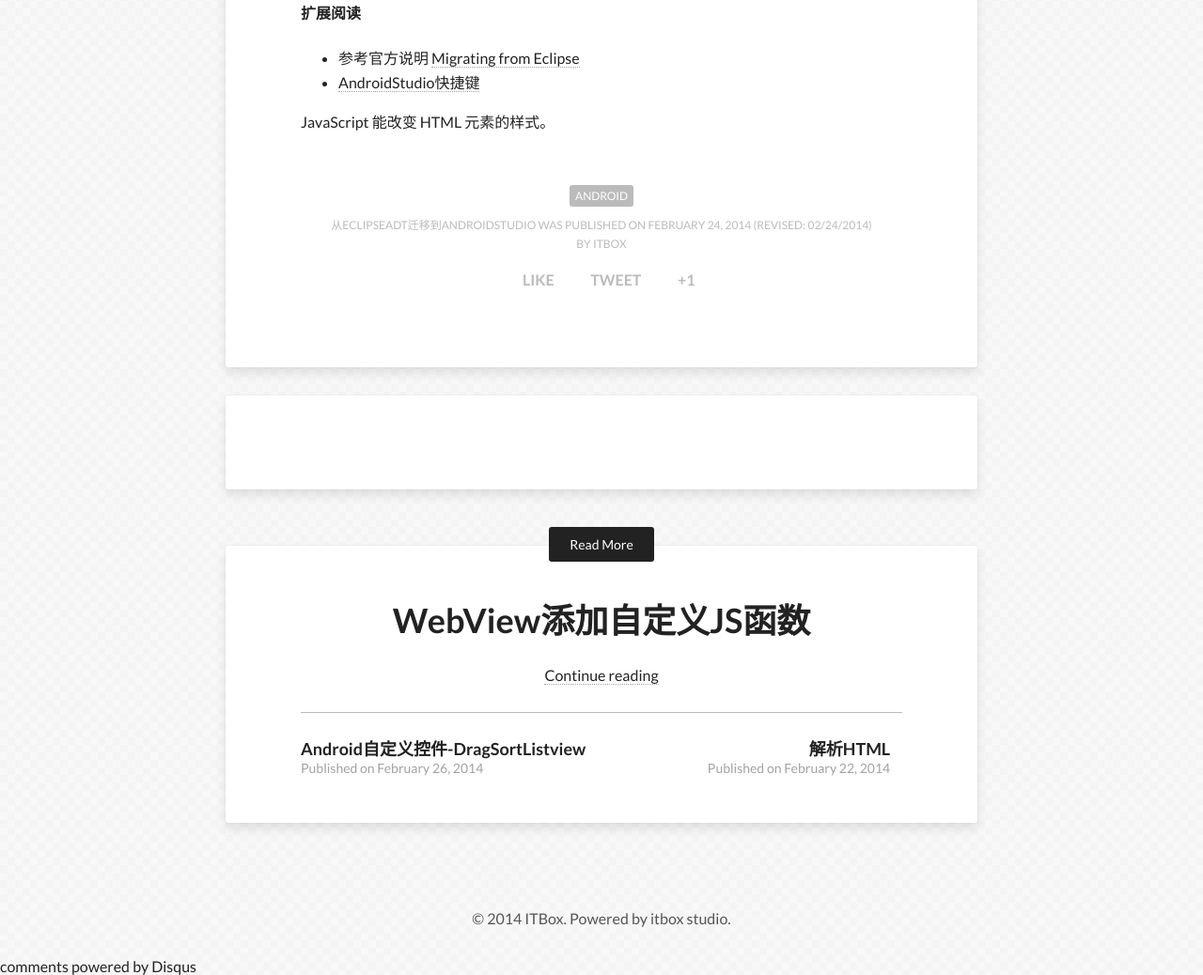
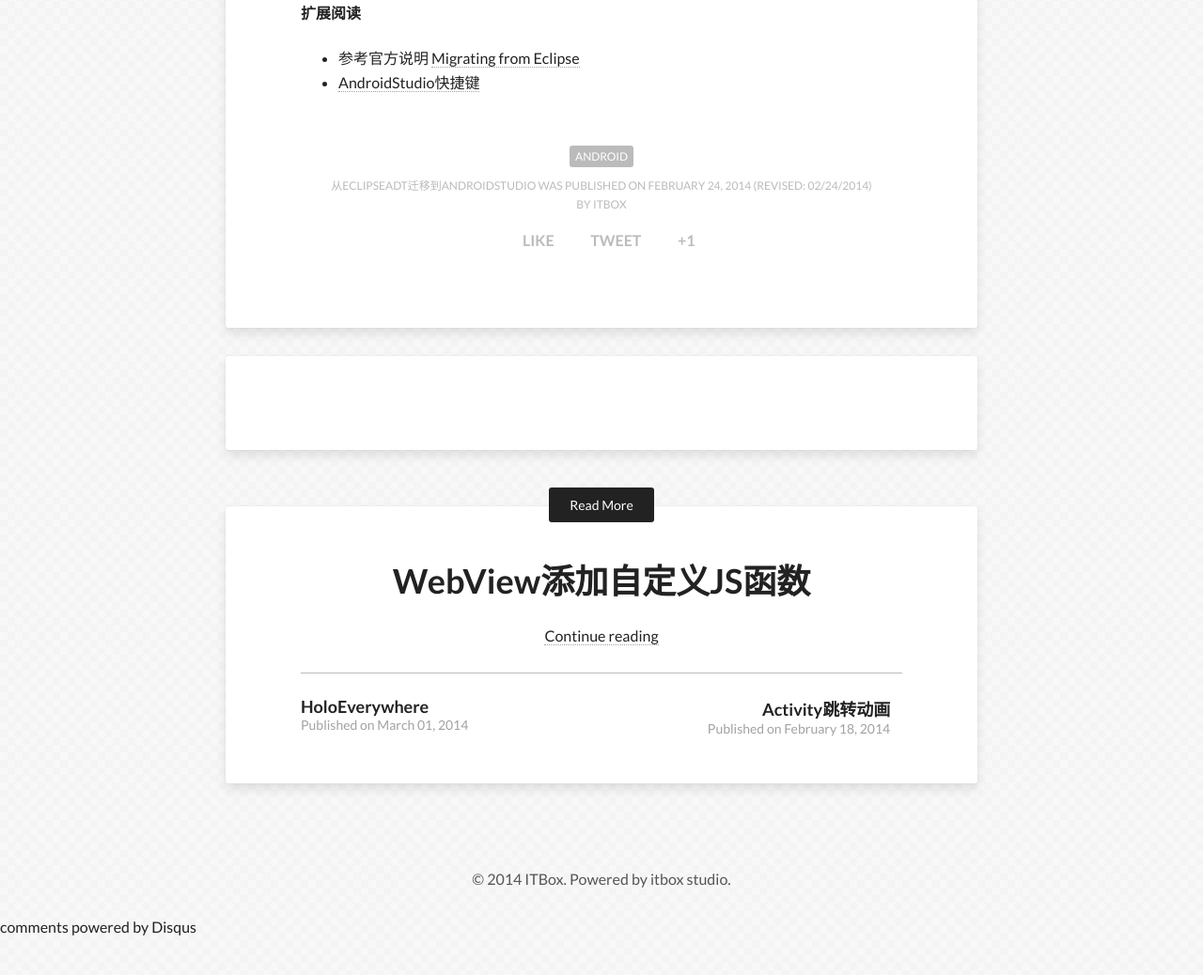
Before and after one commit to ITBox/ITBox.github.io, a Jekyll site: the page built from _posts/2014-02-24-migrating-androidstudio-from-eclipseadt.md, in a window 1280 px wide and 1400 px high, scrolled down 2677 px. Shown: the part 362-1400 px from the top of the window at 94% size. Built offline with Jekyll 4.4.1, drawn with Linux system fonts in a browser that asks for light colours; nearby versions of some CDN libraries; comment, search, counter and statistics services are not loaded; after the commit the page ends 4035 px from its top, so only the background shows below that.

Commit message:
add holoeverywhere

```diff
--- a/_posts/2014-02-24-migrating-androidstudio-from-eclipseadt.md
+++ b/_posts/2014-02-24-migrating-androidstudio-from-eclipseadt.md
@@ -43,13 +43,3 @@
 #### 扩展阅读
 * 参考官方说明 [Migrating from Eclipse](http://developer.android.com/sdk/installing/migrate.html)
 * [AndroidStudio快捷键](http://www.android-studio.org/index.php/docs/experience/142-androidstudio-shortcut-keys)
-
-<p id="demo">
-JavaScript 能改变 HTML 元素的样式。
-</p>
-
-<script>
-function myFunction()
-x=document.getElementById("demo") // 找到元素
-x.style.color="#ff0000";          // 改变样式
-</script>
```
Also changed, not shown: other parts of _posts/2014-02-24-migrating-androidstudio-from-eclipseadt.md (+1 -1 lines), _posts/2014-02-12-actionbar-compatibility-guide.md (+1 -1 lines), _posts/2014-03-01-holoeverywhere.md (added, +39 -0 lines), bak/2012-05-22-readability-post.md (renamed from _posts/2012-05-22-readability-post.md), bak/2013-05-22-sample-post-images.md (renamed from _posts/2013-05-22-sample-post-images.md), bak/2013-05-23-readability-feature-post.md (renamed from _posts/2013-05-23-readability-feature-post.md), bak/2013-06-25-video-post.md (renamed from _posts/2013-06-25-video-post.md), bak/2013-08-12-sample-link-post.md (renamed from _posts/2013-08-12-sample-link-post.md), bak/2013-08-16-code-highlighting-post.md (renamed from _posts/2013-08-16-code-highlighting-post.md), bak/2013-10-26-background-image.md (renamed from _posts/2013-10-26-background-image.md), bak/2014-02-11-beautiful-android-app.md (renamed from _posts/2014-02-11-beautiful-android-app.md), bak/2014-02-19-rest-for-android.md (renamed from _posts/2014-02-19-rest-for-android.md), bak/2014-02-22-jsoup-parse-html.md (renamed from _posts/2014-02-22-jsoup-parse-html.md), bak/2014-02-26-custom-view-drop-listview.md (renamed from _posts/2014-02-26-custom-view-drop-listview.md).
